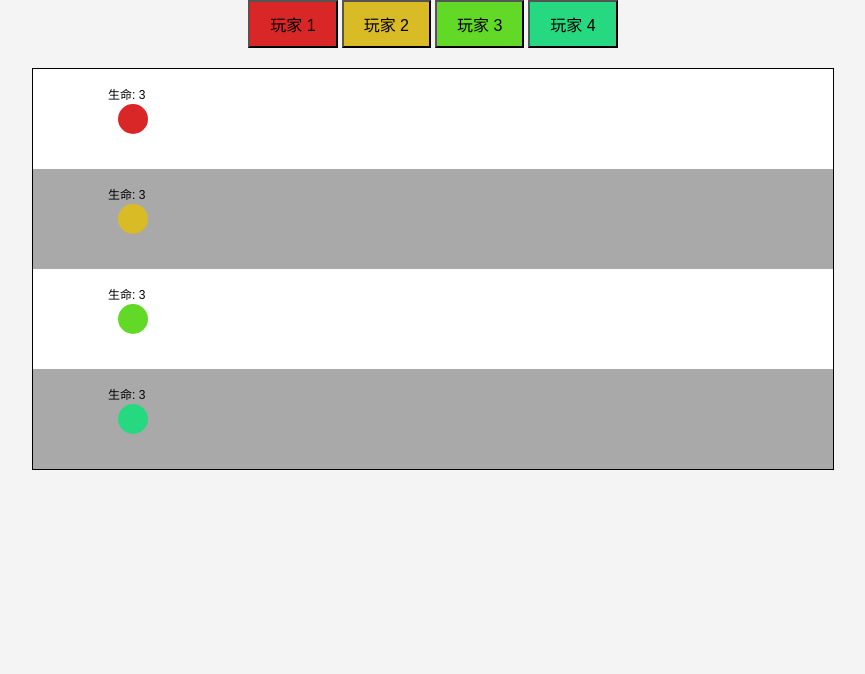
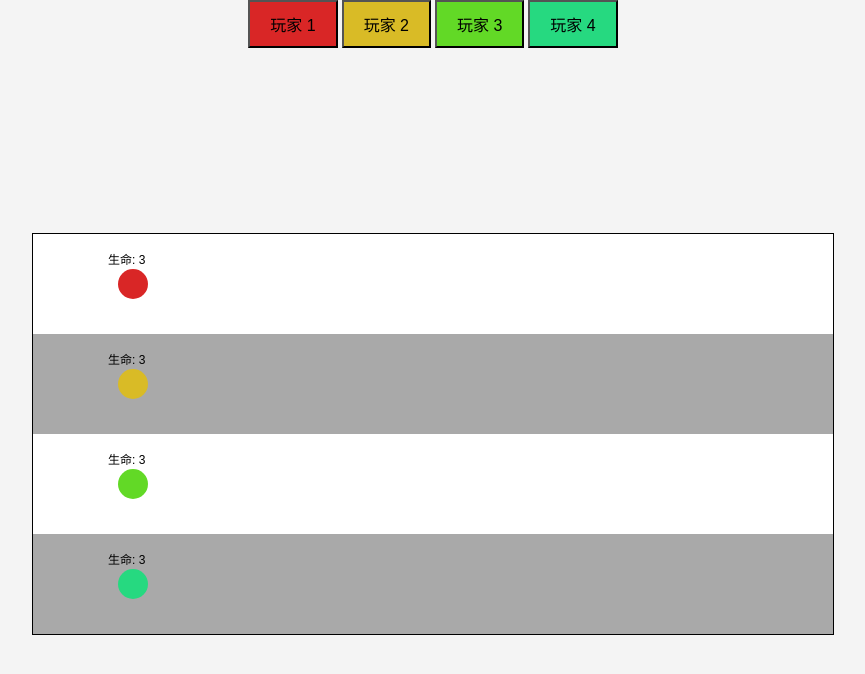
Before and after one commit to B9530053/horse-racing-server, a website: page index.html in a window 1280 px wide. Shown: the whole page, without its empty margins (207-1072 px from the left). Drawn offline with Linux system fonts and the light colour scheme.

Commit message:
更新內容描述

```diff
--- a/index.html
+++ b/index.html
@@ -2,9 +2,11 @@
 <html lang="zh-Hant">
 <head>
   <meta charset="UTF-8" />
+  <!-- 讓手機使用裝置實際寬度，避免畫面縮放 -->
   <meta name="viewport" content="width=device-width, initial-scale=1.0"/>
-  <title>馬匹閃避障礙競賽 - 虛擬搖桿版</title>
+  <title>馬匹閃避障礙競賽 - 虛擬搖桿 (手機自適應)</title>
   <style>
+    /* 讓 body 保持全螢幕，並避免預設滾動/縮放行為 */
     body {
       display: flex;
       flex-direction: column;
@@ -14,11 +16,26 @@
       background-color: #f4f4f4;
       touch-action: none; /* 避免瀏覽器預設的上下捲動、縮放行為干擾 */
     }
+
+    /* 外層容器，可幫助 Canvas 在手機上自適應 */
+    #gameContainer {
+      flex: 1;               /* 讓它佔滿剩餘空間 */
+      width: 100%;           /* 全寬 */
+      display: flex;
+      justify-content: center;
+      align-items: center;
+    }
+
+    /* Canvas 設定：自適應寬度、高度自動、上限 800px */
     canvas {
       border: 1px solid black;
       background-color: white;
       touch-action: none; /* 重要：讓 Canvas 上能偵測 touchmove */
+      width: 100%;        /* 手機瀏覽器上撐滿螢幕寬 */
+      height: auto;       /* 維持比例縮放 */
+      max-width: 800px;   /* 在大螢幕時最多顯示 800px 寬 */
     }
+
     button {
       padding: 10px 20px;
       font-size: 16px;
@@ -30,7 +47,7 @@
   </style>
 </head>
 <body>
-  <!-- 玩家選擇 -->
+  <!-- 玩家選擇按鈕 -->
   <div id="playerSelection">
     <button class="playerButton" data-player="0" style="background-color: hsl(0, 70%, 50%);">玩家 1</button>
     <button class="playerButton" data-player="1" style="background-color: hsl(50, 70%, 50%);">玩家 2</button>
@@ -38,8 +55,11 @@
     <button class="playerButton" data-player="3" style="background-color: hsl(150, 70%, 50%);">玩家 4</button>
   </div>
 
-  <!-- 遊戲畫布 -->
-  <canvas id="myCanvas" width="800" height="400"></canvas>
+  <!-- 外層容器，包住 Canvas，避免在手機上畫面超框 -->
+  <div id="gameContainer">
+    <!-- 遊戲畫布 (預設 800x400 只是原始像素大小，會被 CSS 覆蓋) -->
+    <canvas id="myCanvas" width="800" height="400"></canvas>
+  </div>
 
   <!-- 重新開始按鈕 -->
   <button id="restartButton" style="display: none; margin-top: 20px;">重新開始</button>
@@ -88,9 +108,9 @@
     const HORSE_RADIUS = 15; // 馬匹圓形半徑
 
     // 初始障礙物參數 (會隨難度調整)
-    let OBSTACLE_SIZE = 20;   // 障礙物寬度與高度
-    let OBSTACLE_SPEED_MIN = 2; // 障礙物最小速度
-    let OBSTACLE_SPEED_MAX = 6; // 障礙物最大速度
+    let OBSTACLE_SIZE = 20;       // 障礙物寬度與高度
+    let OBSTACLE_SPEED_MIN = 2;   // 障礙物最小速度
+    let OBSTACLE_SPEED_MAX = 6;   // 障礙物最大速度
     let OBSTACLE_SPAWN_RATE = 0.01; // 初始障礙物生成機率 (1%)
 
     // 遊戲控制旗標
@@ -177,7 +197,7 @@
         ctx.strokeRect(obs.x, obs.y, obs.width, obs.height);
       });
 
-      // 搖桿 - 畫出中心與手指位置 (以粉紅色呈現)
+      // 搖桿 - 畫出中心與手指位置 (粉紅色)
       if (joystickActive && joystickCenter) {
         ctx.strokeStyle = 'magenta';
         ctx.beginPath();
@@ -311,7 +331,7 @@
       button.addEventListener('click', () => {
         controlledPlayer = parseInt(button.dataset.player, 10);
         document.getElementById('playerSelection').style.display = 'none';
-        // 開始遊戲迴圈
+        // 開始遊戲主迴圈
         requestAnimationFrame(gameLoop);
       });
     });
@@ -335,7 +355,7 @@
         OBSTACLE_SPEED_MAX += 0.5;
         OBSTACLE_SPAWN_RATE += 0.002;
 
-        // 設一些上限
+        // 設一些上限，避免難度過大
         if (OBSTACLE_SPEED_MAX > 12) OBSTACLE_SPEED_MAX = 12;
         if (OBSTACLE_SPAWN_RATE > 0.2) OBSTACLE_SPAWN_RATE = 0.2;
 
@@ -414,9 +434,6 @@
       }
     });
 
-    // 若需要支援多手指（只要第一指是搖桿），其餘手指可作其他功能：
-    // 可在 touchstart/touchend 中精細處理多指情境，這裡示範簡單單指。
-
     /********************************************
      * H. 遊戲主迴圈                            *
      ********************************************/
@@ -426,7 +443,7 @@
       drawTracks();
       drawHorses();
       drawObstacles();
-      debugCollisionAreas(); // 可視化碰撞區域（除錯用）
+      debugCollisionAreas(); // 可視化碰撞範圍（除錯用）
 
       if (!gameOver) {
         // 難度更新
@@ -440,11 +457,8 @@
           horse.y += horse.vy;
 
           // 邊界限制：不可超出該跑道
-          // 跑道上邊界
           const topLimit = laneHeight * controlledPlayer + HORSE_RADIUS;
-          // 跑道下邊界
           const bottomLimit = laneHeight * (controlledPlayer + 1) - HORSE_RADIUS;
-          // 左右邊界
           if (horse.x < HORSE_RADIUS) horse.x = HORSE_RADIUS;
           if (horse.x > canvas.width - HORSE_RADIUS) horse.x = canvas.width - HORSE_RADIUS;
           if (horse.y < topLimit) horse.y = topLimit;
```
